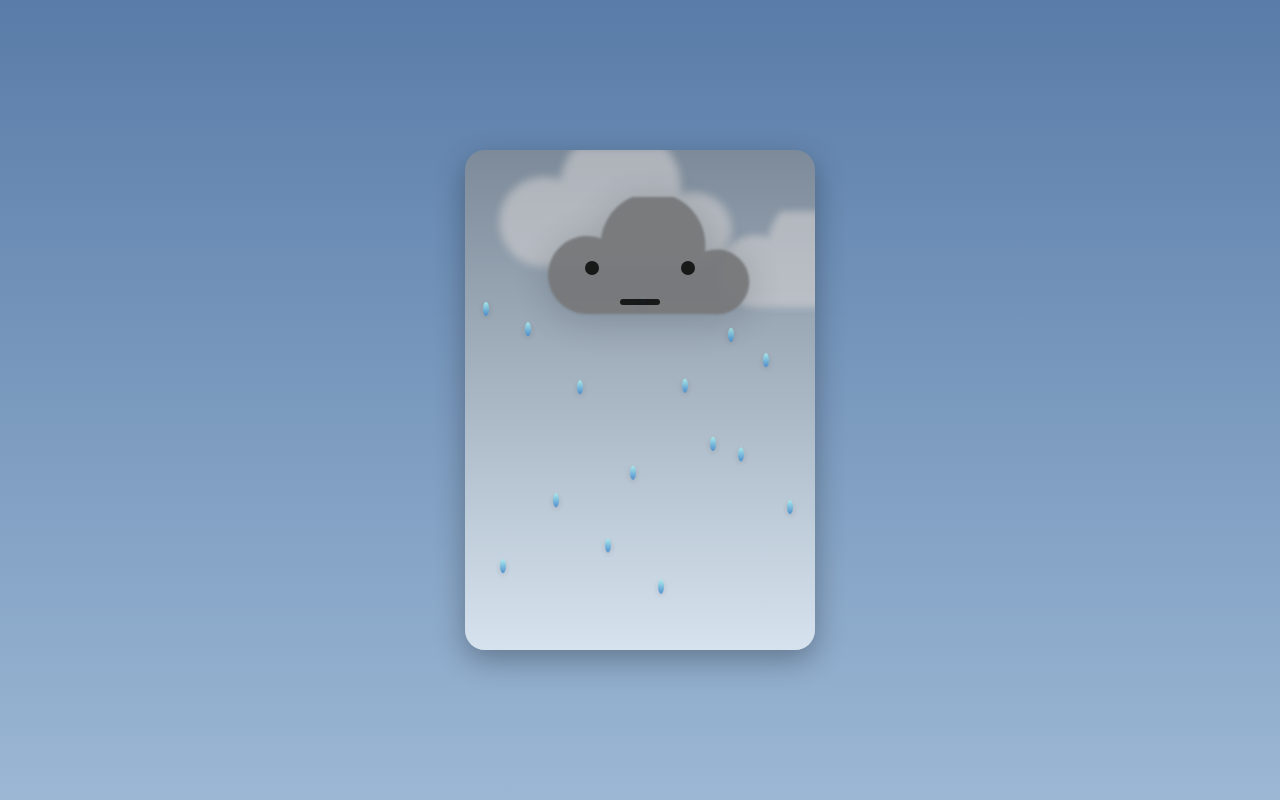
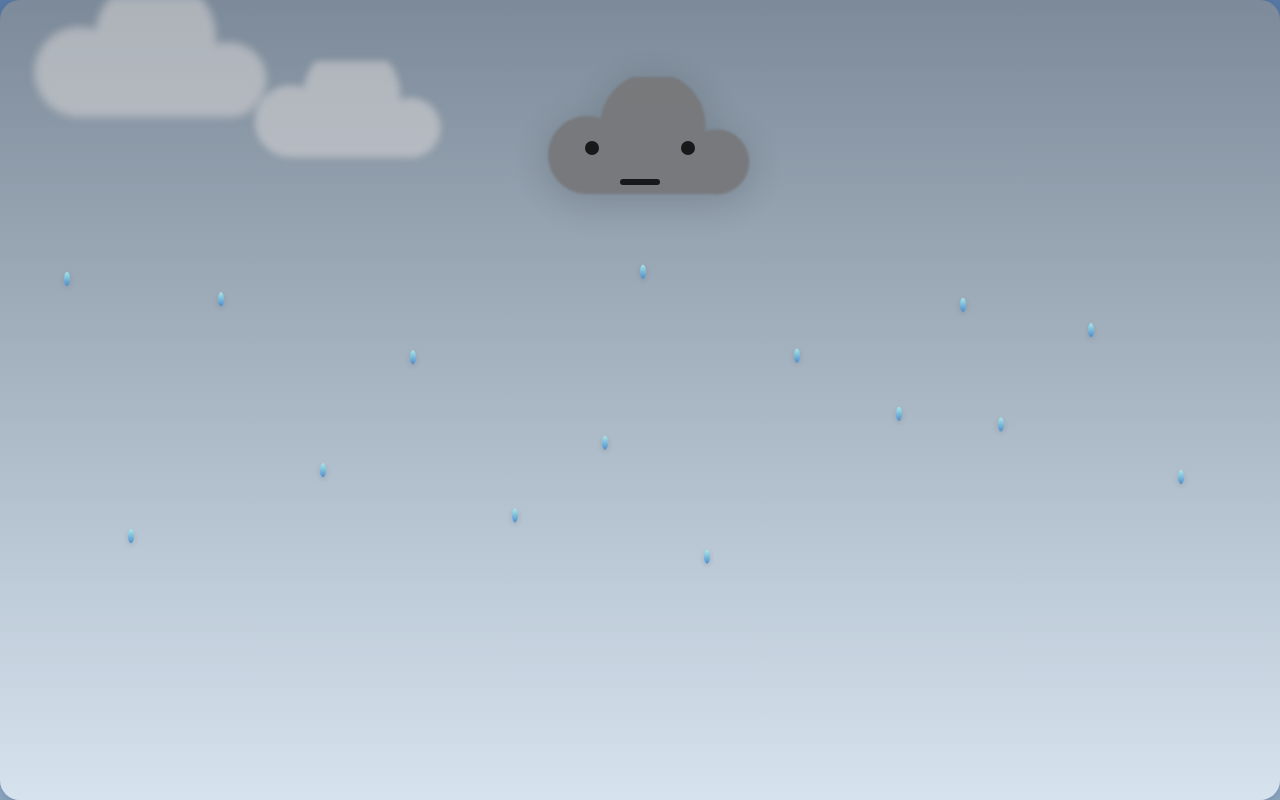
Before and after one commit to stephismily/ClimeS, a website: page public/html/weather_cards/rainy.html in a window 1280 px wide. Drawn offline with nearby package versions, Linux system fonts and the light colour scheme.

Commit message:
layout adjusted

```diff
--- a/public/css/foggy.css
+++ b/public/css/foggy.css
@@ -10,8 +10,8 @@ body {
 }
 
 .weather-card {
-  width: 360px;
-  height: 520px;
+  width: 100%;
+  height: 100%;
   border-radius: 22px;
   background: linear-gradient(
     to bottom,
--- a/public/css/rainy.css
+++ b/public/css/rainy.css
@@ -10,8 +10,8 @@ body {
 }
 
 .weather-card {
-  width: 350px;
-  height: 500px;
+  width: 100%;
+  height: 100%;
   border-radius: 20px;
   box-shadow: 0 10px 30px rgba(0, 0, 0, 0.3);
   background: linear-gradient(to bottom, #7c8a99, #d6e3ef);
--- a/public/css/snowy.css
+++ b/public/css/snowy.css
@@ -11,8 +11,8 @@ body {
 
 .card {
   position: relative;
-  width: 360px;
-  height: 480px;
+  width: 100%;
+  height: 100%;
   background: linear-gradient(to bottom, #4fc3f7, #0288d1);
   border-radius: 20px;
   box-shadow: 0 20px 40px rgba(0, 0, 0, 0.4);
@@ -26,7 +26,7 @@ body {
   width: 100%;
   height: 120px;
   background: white;
-  clip-path: path("M0,80 Q90,20 180,60 T360,80 L360,120 L0,120 Z");
+  clip-path: path("M0,80 Q90,20 180,60 T1100,80 L360,120 L0,120 Z");
   z-index: 2;
 }
 
--- a/public/css/storm.css
+++ b/public/css/storm.css
@@ -28,8 +28,8 @@ body {
 }
 
 .weather-card {
-  width: 380px;
-  height: 520px;
+  width: 100%;
+  height: 100%;
   border-radius: 20px;
   box-shadow: 0 10px 40px rgba(0, 0, 0, 0.6);
   background: linear-gradient(to bottom, #6a7a91, #a6b5c7);
```
